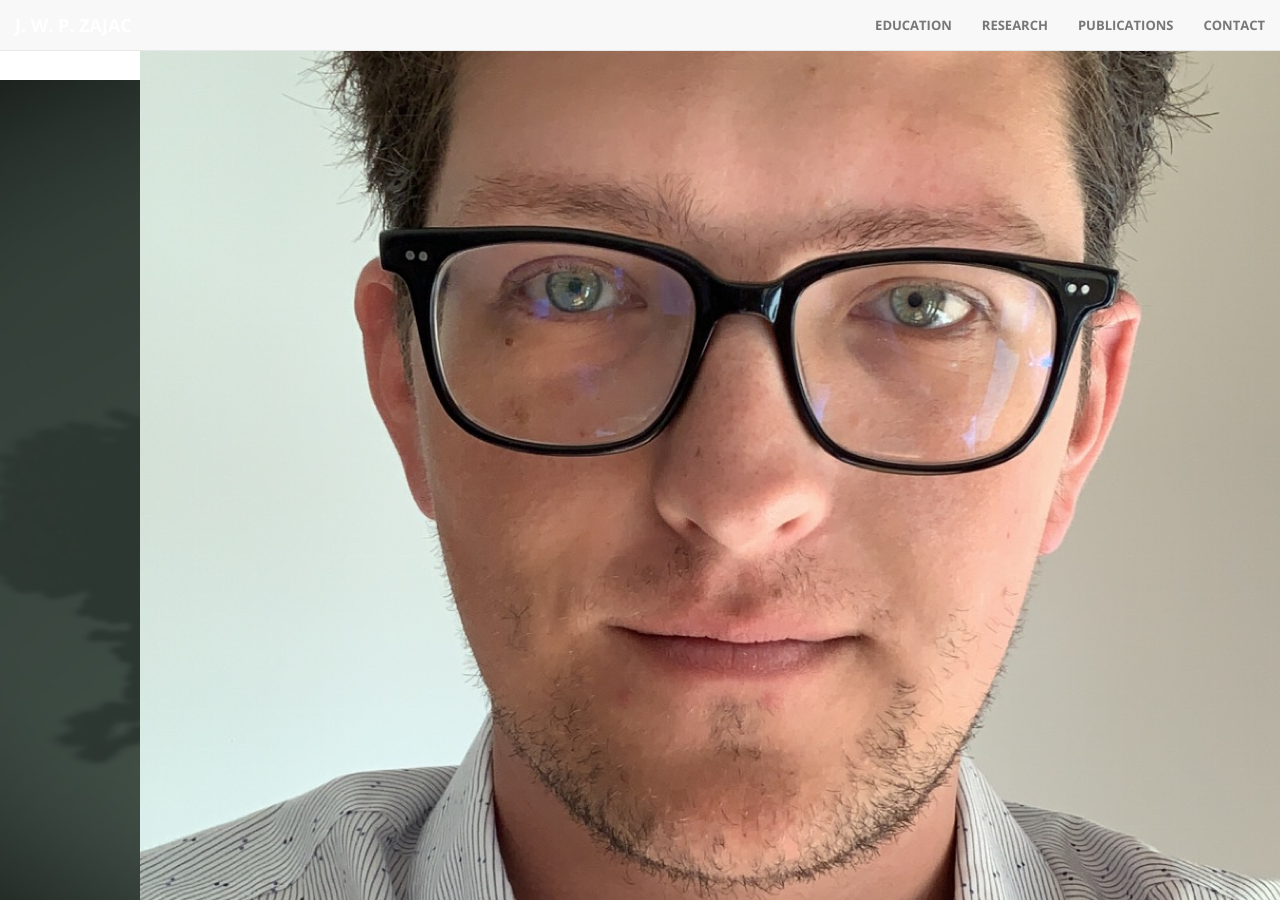
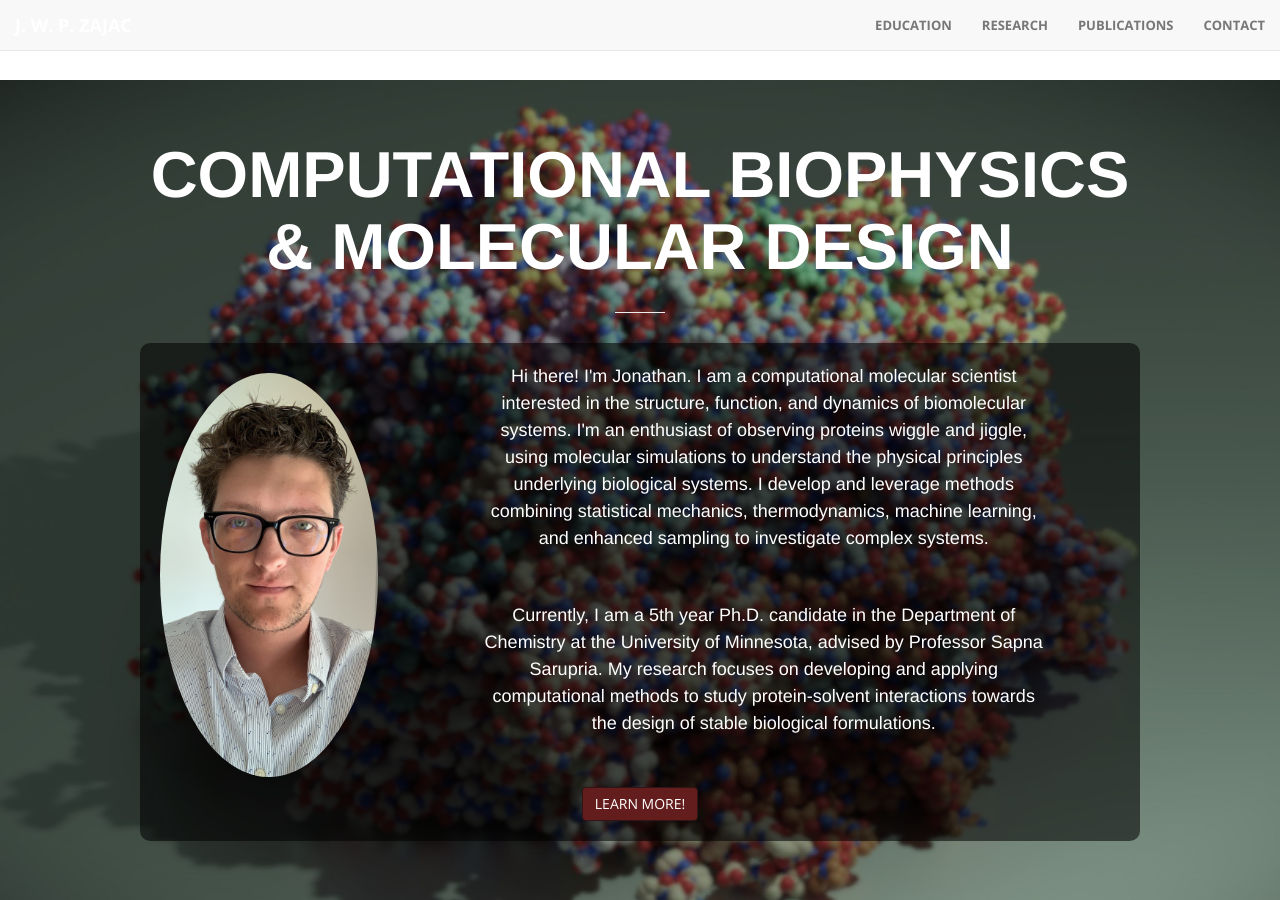
Before and after one commit to Jonathan-Zajac/Jonathan-Zajac.github.io, a Jekyll site: the page built from index.html, in a window 1280 px wide and 900 px high. Built offline with Jekyll 4.4.1, drawn with Linux system fonts in a browser that asks for light colours.

Commit message:
bring back header

```diff
--- a/_includes/header.html
+++ b/_includes/header.html
@@ -1,3 +1,68 @@
+<style>
+    /* Background stretch and overlay setup */
+    header {
+        position: relative;
+        width: 100%;
+        text-align: center;
+        color: white;
+        overflow: hidden;
+    }
+
+    header::before {
+        content: "";
+        position: absolute;
+        top: 0;
+        left: 0;
+        width: 100%;
+        height: 100vh; /* fills the header's height */
+        background-image: url('img/header.jpg');
+        background-size: cover;
+        background-position: center;
+    }
+
+    .header-content {
+        position: relative;
+        width: 100%;
+        min-height: calc(100px + /* overlay-box height */ 1px); /* optional if you want to ensure it fills */
+    }
+
+    .overlay-box {
+        background: rgba(0, 0, 0, 0.55); /* semi-transparent black */
+        padding: 20px;
+        border-radius: 10px;
+    }
+
+    .overlay-box p,
+    .overlay-box h1,
+    .overlay-box a {
+        color: white !important;
+    }
+
+    .overlay-box .btn-primary {
+        background-color: #641d1d;
+        border-color: #331414;
+    }
+
+    /* Flex layout for portrait and text */
+    .intro-flex .row {
+        display: flex;
+        align-items: center;
+        flex-wrap: wrap; /* keeps responsive on small screens */
+    }
+
+    .intro-flex .col-sm-3 img {
+        width: 100%;
+        height: auto;
+        border-radius: 100%;
+    }
+
+    /* Optional: responsive text */
+    .intro-flex .col-sm-9 p {
+        margin-bottom: 20px;
+    }
+
+</style>
+
 <header>
     <div class="header-content">
         <div class="header-content-inner intro-flex">
```
